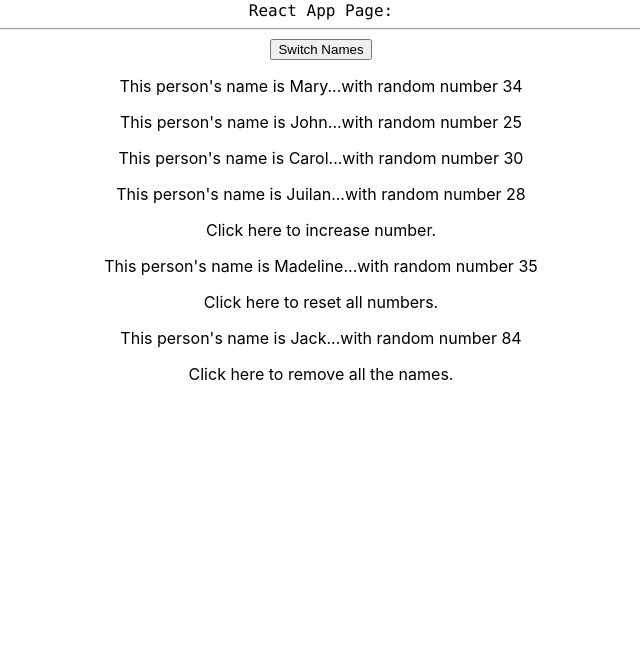
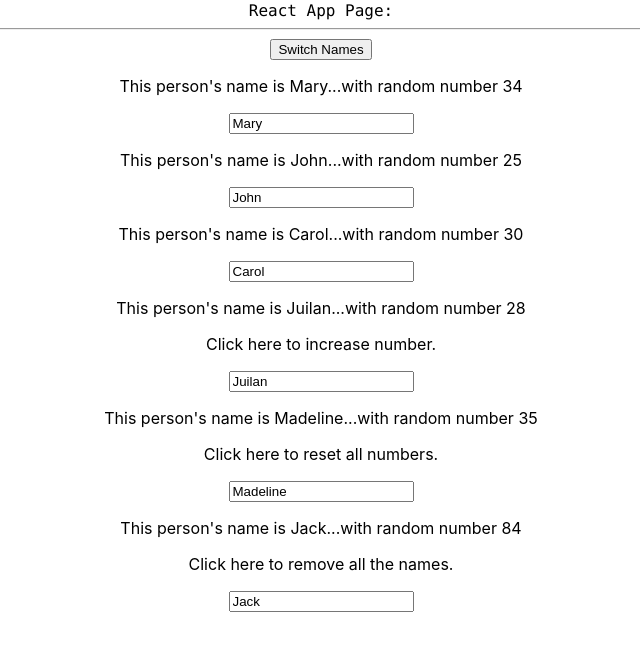
Before and after one commit to debojyotichatterjee9/react-expense-tracker, a React (Create React App) app: page / in a window 1280 px wide. Shown: the top 650 px of the page, without its empty margins (319-959 px from the left). Built offline with nearby package versions, Linux system fonts and the light colour scheme.

Commit message:
checking 2way binding

```diff
--- a/src/App.js
+++ b/src/App.js
@@ -1,5 +1,5 @@
-import React, { useState } from 'react';
-import { findRenderedDOMComponentWithClass } from 'react-dom/test-utils';
+// import React, { useState } from 'react';
+import React from 'react';
 import './App.css';
 
 import Person from './Person/Person';
@@ -127,17 +127,41 @@ import Person from './Person/Person';
     })
   }
 
+  updateNameHandler = (event) => {
+    console.log(event)
+    const updatedPerson = this.state.persons.map(person => ({
+      name: event.target.value,
+      number: person.number
+    }));
+    this.setState({
+      persons: updatedPerson
+    })
+  }
+
     render = () => (
       <div className="App">
         <code>React App Page:</code>
         <hr />
         <button onClick={this.switchNameHandler}>Switch Names</button>
-        <Person name={this.state.persons[0].name} number={this.state.persons[0].number} />
-        <Person name={this.state.persons[1].name} number={this.state.persons[1].number} />
-        <Person name={this.state.persons[2].name} number={this.state.persons[2].number} />
+        <Person
+        name={this.state.persons[0].name}
+        number={this.state.persons[0].number}
+        nameChange={this.updateNameHandler}
+        />
+        <Person
+        name={this.state.persons[1].name}
+        number={this.state.persons[1].number}
+        nameChange={this.updateNameHandler}
+        />
+        <Person
+        name={this.state.persons[2].name}
+        number={this.state.persons[2].number}
+        nameChange={this.updateNameHandler}
+        />
         <Person
         name={this.state.persons[3].name} number={this.state.persons[3].number}
         click={this.increaseNumberHandler.bind(this)}
+        nameChange={this.updateNameHandler}
         >Click here to increase number.</Person>
         <Person
         name={this.state.persons[4].name} number={this.state.persons[4].number}
@@ -145,7 +169,7 @@ import Person from './Person/Person';
         >Click here to reset all numbers.</Person>
         <Person
         name={this.state.persons[5].name} number={this.state.persons[5].number}
-        click={(event) => {console.log(event); return this.removeNameHandler("XXX")}}
+        click={() => this.removeNameHandler("XXX")}
         >Click here to remove all the names.</Person>
       </div>
 
--- a/src/Person/Person.js
+++ b/src/Person/Person.js
@@ -4,6 +4,7 @@ const Person = (props) => {
     <div>
         <p>This person's name is {props.name}...with random number {props.number}</p>
         <p onClick={props.click}>{props.children}</p>
+        <input type="text" onChange={props.nameChange} defaultValue={props.name}/>
     </div>
     )
 }
```
